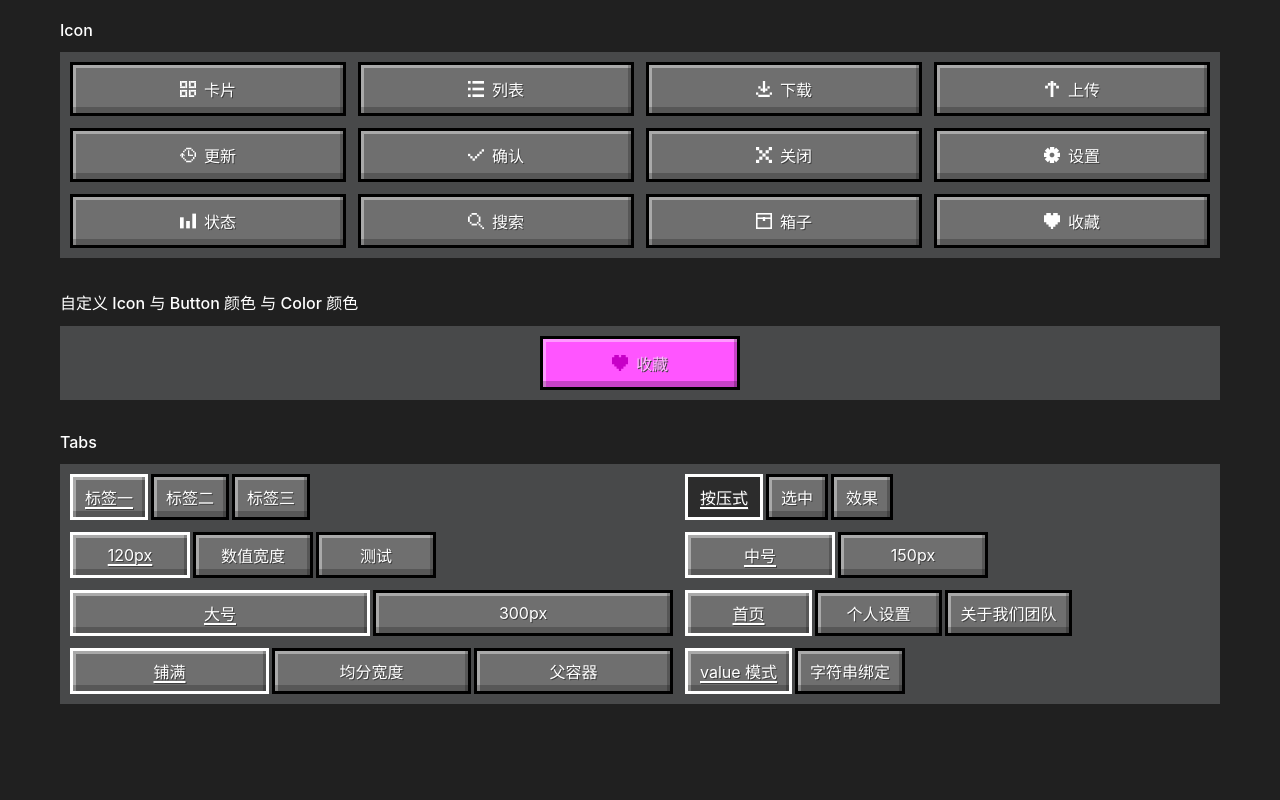
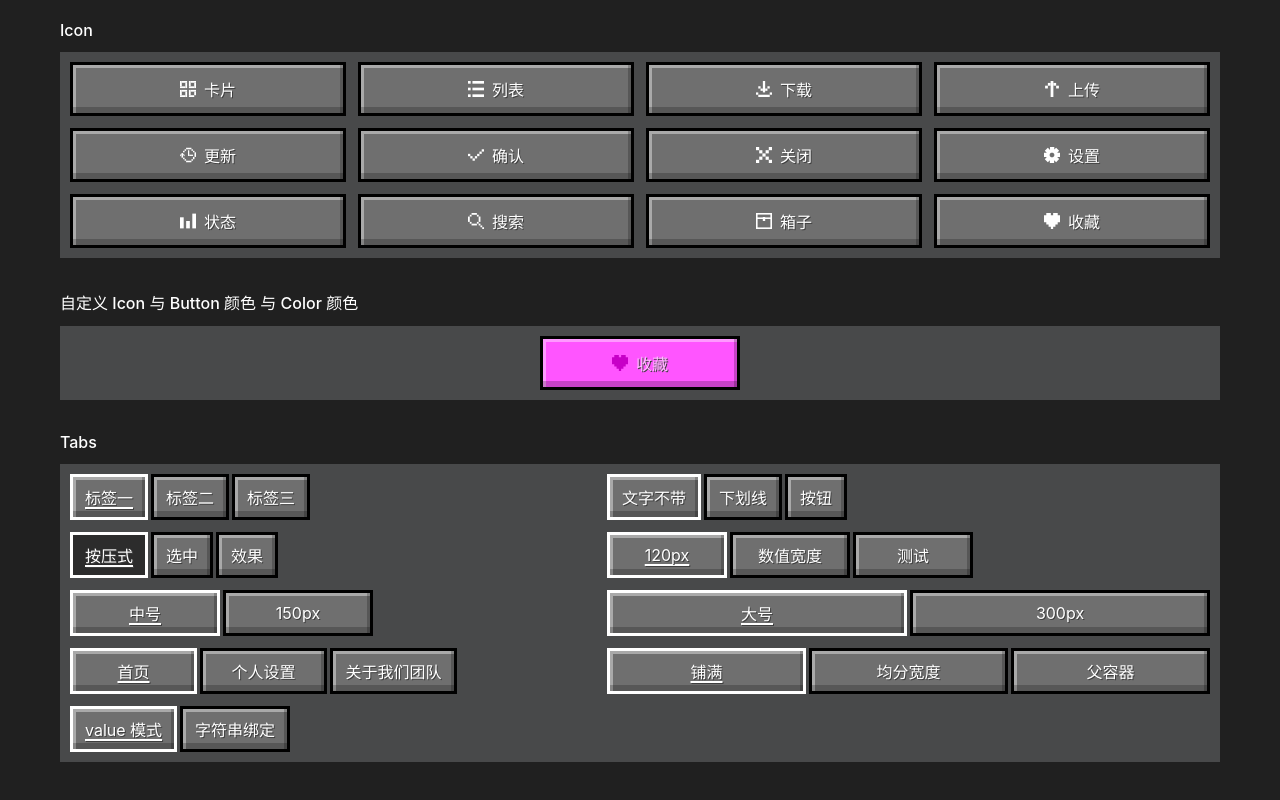
Before and after one commit to StarDream051118/drawings-ui, a Vue app in the folder play/: page / in a window 1280 px wide. Shown: the part 777-1577 px from the top of the page. Before the commit the page ends 1553 px from the top, so only its background shows below. Built offline with nearby package versions, Linux system fonts and the light colour scheme; a web font is replaced by a local one.

Commit message:
feat(play): 添加文字不带下划线的按钮样例

```diff
--- a/play/src/App.vue
+++ b/play/src/App.vue
@@ -83,6 +83,11 @@ const valueTab = ref('a')
           <DwTabButton>标签一</DwTabButton>
           <DwTabButton>标签二</DwTabButton>
           <DwTabButton>标签三</DwTabButton>
+        </DwTabs>
+        <DwTabs v-model="tab" :activeLine="false ">
+          <DwTabButton>文字不带</DwTabButton>
+          <DwTabButton>下划线</DwTabButton>
+          <DwTabButton>按钮</DwTabButton>
         </DwTabs>
         <DwTabs v-model="pressedTab" active-effect="pressed">
           <DwTabButton>按压式</DwTabButton>
```
